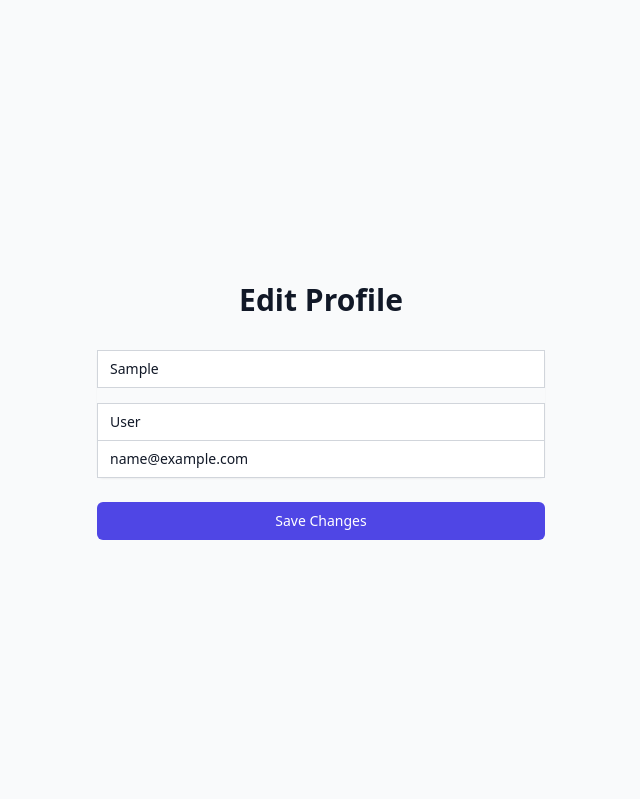
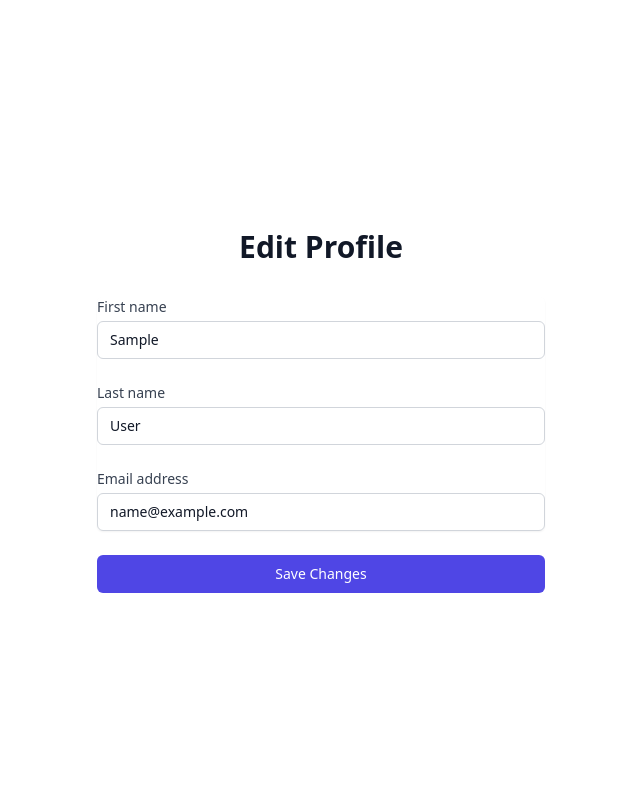
Before and after one commit to FrankMike/controlroom, a Django app: page /authenticate/profile/edit/ in a window 1280 px wide. Shown: the part 129-928 px from the top of the page, without its empty margins (319-959 px from the left). Run offline with Django 5.2, Linux system fonts and the light colour scheme; the visitor is signed in with stand-in values (Sample User, id 1); style sheets or scripts are compiled from the project's sources; some libraries are stand-ins or nearby versions.

Commit message:
Add UI refinements

```diff
--- a/controlroomproject/authentication/templates/authenticate/change_password.html
+++ b/controlroomproject/authentication/templates/authenticate/change_password.html
@@ -1,7 +1,7 @@
 {% extends 'base.html' %}
 
 {% block content %}
-<div class="min-h-screen flex items-center justify-center bg-gray-50 py-12 px-4 sm:px-6 lg:px-8">
+<div class="min-h-screen flex items-center justify-center py-12 px-4 sm:px-6 lg:px-8">
     <div class="max-w-md w-full space-y-8">
         <div>
             <h2 class="mt-6 text-center text-3xl font-extrabold text-gray-900">
@@ -17,7 +17,7 @@
                         <input type="password"
                                name="{{ field.name }}"
                                id="{{ field.id_for_label }}"
-                               class="appearance-none rounded-none relative block w-full px-3 py-2 border border-gray-300 placeholder-gray-500 text-gray-900 rounded-md focus:outline-none focus:ring-indigo-500 focus:border-indigo-500 focus:z-10 sm:text-sm"
+                               class="appearance-none rounded-md relative block w-full px-3 py-2 border border-gray-300 placeholder-gray-500 text-gray-900 rounded-md focus:outline-none focus:ring-indigo-500 focus:border-indigo-500 focus:z-10 sm:text-sm"
                                placeholder="{{ field.label }}"
                                {% if field.field.required %}required{% endif %}>
                         {% if field.help_text %}
--- a/controlroomproject/authentication/templates/authenticate/delete_account.html
+++ b/controlroomproject/authentication/templates/authenticate/delete_account.html
@@ -1,7 +1,7 @@
 {% extends 'base.html' %}
 
 {% block content %}
-<div class="min-h-screen flex items-center justify-center bg-gray-50 py-12 px-4 sm:px-6 lg:px-8">
+<div class="min-h-screen flex items-center justify-center py-12 px-4 sm:px-6 lg:px-8">
     <div class="max-w-md w-full space-y-8">
         <div>
             <h2 class="mt-6 text-center text-3xl font-extrabold text-gray-900">
--- a/controlroomproject/authentication/templates/authenticate/edit_profile.html
+++ b/controlroomproject/authentication/templates/authenticate/edit_profile.html
@@ -1,7 +1,7 @@
 {% extends 'base.html' %}
 
 {% block content %}
-<div class="min-h-screen flex items-center justify-center bg-gray-50 py-12 px-4 sm:px-6 lg:px-8">
+<div class="min-h-screen flex items-center justify-center py-12 px-4 sm:px-6 lg:px-8">
     <div class="max-w-md w-full space-y-8">
         <div>
             <h2 class="mt-6 text-center text-3xl font-extrabold text-gray-900">
@@ -10,15 +10,15 @@
         </div>
         <form class="mt-8 space-y-6" action="{% url 'edit_profile' %}" method="POST">
             {% csrf_token %}
-            <div class="rounded-md shadow-sm -space-y-px">
+            <div class="rounded-md shadow-sm space-y-6">
                 {% for field in form %}
-                    <div class="mb-4">
-                        <label for="{{ field.id_for_label }}" class="sr-only">{{ field.label }}</label>
+                    <div class="mb-6">
+                        <label for="{{ field.id_for_label }}" class="block text-sm font-medium text-gray-700 mb-1">{{ field.label }}</label>
                         <input type="{{ field.field.widget.input_type }}"
                                name="{{ field.name }}"
                                id="{{ field.id_for_label }}"
                                value="{{ field.value|default:'' }}"
-                               class="appearance-none rounded-none relative block w-full px-3 py-2 border border-gray-300 placeholder-gray-500 text-gray-900 rounded-md focus:outline-none focus:ring-indigo-500 focus:border-indigo-500 focus:z-10 sm:text-sm"
+                               class="appearance-none relative block w-full px-3 py-2 border border-gray-300 placeholder-gray-500 text-gray-900 rounded-md focus:outline-none focus:ring-indigo-500 focus:border-indigo-500 focus:z-10 sm:text-sm"
                                placeholder="{{ field.label }}"
                                {% if field.field.required %}required{% endif %}>
                         {% if field.help_text %}
--- a/controlroomproject/authentication/templates/authenticate/login_user.html
+++ b/controlroomproject/authentication/templates/authenticate/login_user.html
@@ -1,7 +1,7 @@
 {% extends 'base.html' %}
 
 {% block content %}
-<div class="min-h-screen flex items-center justify-center bg-gray-50 py-12 px-4 sm:px-6 lg:px-8">
+<div class="min-h-screen flex items-center justify-center py-12 px-4 sm:px-6 lg:px-8">
     <div class="max-w-md w-full space-y-8">
         <div>
             <h2 class="mt-6 text-center text-3xl font-extrabold text-gray-900">
--- a/controlroomproject/authentication/templates/authenticate/profile.html
+++ b/controlroomproject/authentication/templates/authenticate/profile.html
@@ -1,9 +1,9 @@
 {% extends 'base.html' %}
 
 {% block content %}
-<div class="min-h-screen bg-gray-100 py-6 flex flex-col justify-center sm:py-12">
+<div class="min-h-screen py-6 flex flex-col justify-center sm:py-12">
     <div class="relative py-3 sm:max-w-xl sm:mx-auto">
-        <div class="relative px-4 py-10 bg-white shadow-lg sm:rounded-3xl sm:p-20">
+        <div class="relative px-4 py-10 bg-white shadow-lg shadow-gray-300 sm:rounded-3xl sm:p-20">
             <div class="max-w-md mx-auto">
                 <div>
                     <h1 class="text-2xl font-semibold">Profile</h1>
--- a/controlroomproject/finance/templates/finance/finance.html
+++ b/controlroomproject/finance/templates/finance/finance.html
@@ -16,8 +16,8 @@
                             {% csrf_token %}
                             <div class="flex space-x-4">
                                 <input type="text" name="description" placeholder="Description" required class="flex-grow p-2 border rounded">
-                                <input type="number" name="amount" placeholder="Amount" step="0.01" required class="w-32 p-2 border rounded">
-                                <select name="transaction_type" required class="p-2 border rounded">
+                                <input type="number" name="amount" placeholder="Amount" step="0.01" required class="w-32 p-2 px-4 border rounded">
+                                <select name="transaction_type" required class="p-2 px-8 border rounded">
                                     <option value="expense">Expense</option>
                                     <option value="income">Income</option>
                                 </select>
```
Also changed, not shown: controlroomproject/authentication/templates/authenticate/register_user.html (+4 -4 lines), controlroomproject/diary/templates/diary/diary_form.html (+18 -2 lines), controlroomproject/finance/templates/finance/edit_transaction.html (+11 -1 lines).
